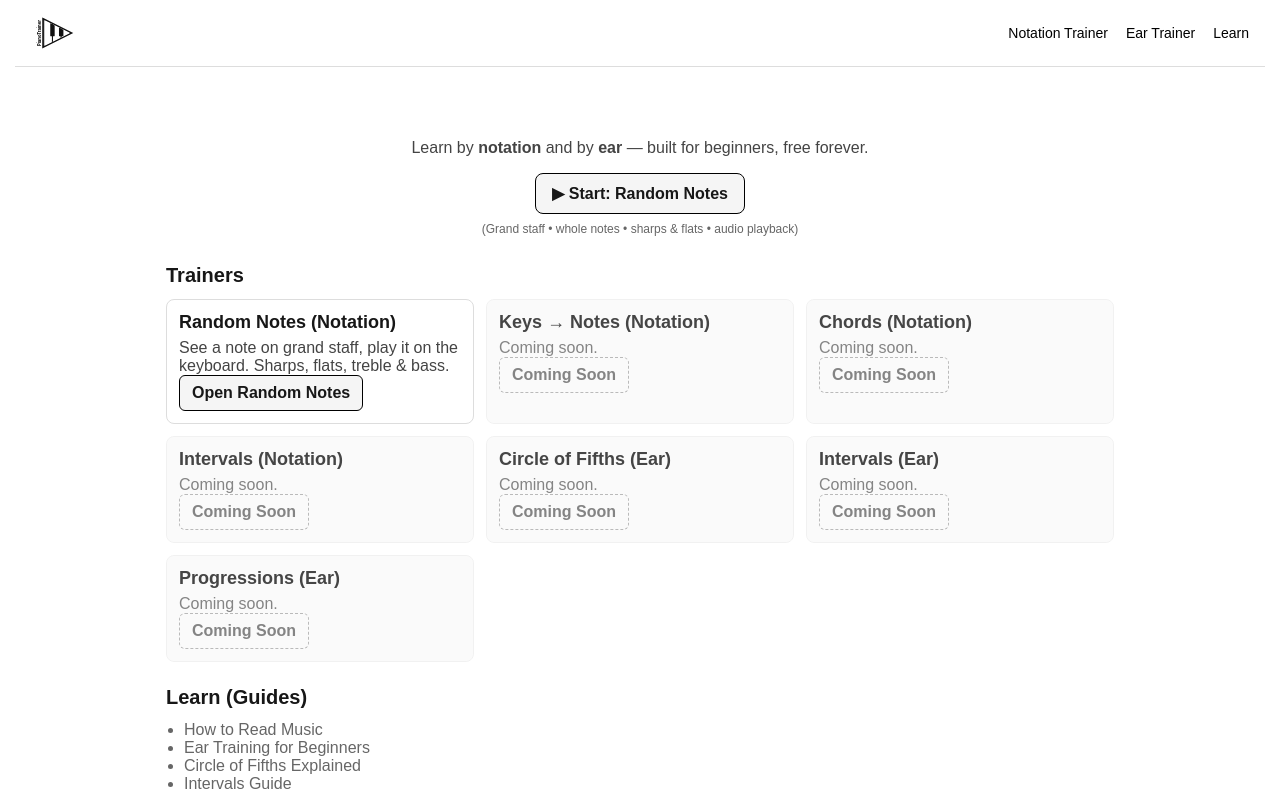
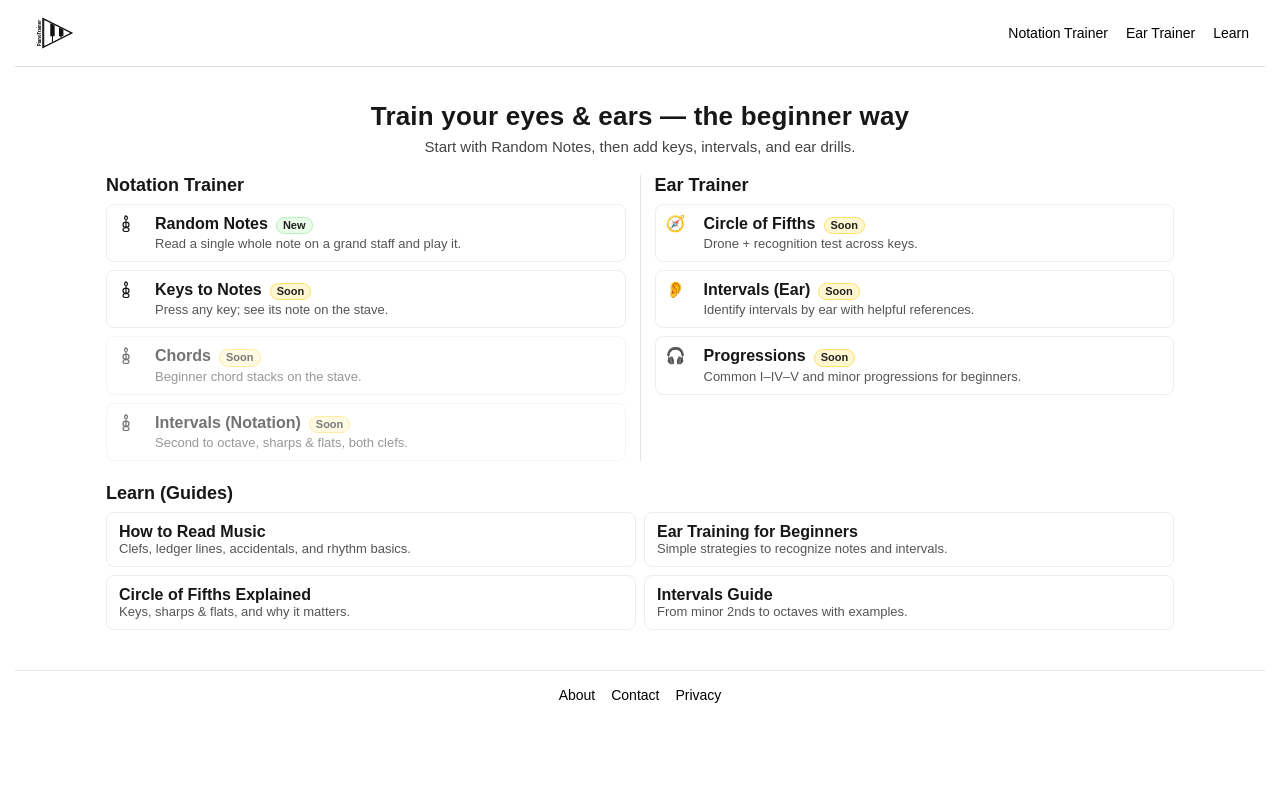
Before and after one commit to andreyeremichev/pianotrainer, a Next.js app: page / in a window 1280 px wide. Shown: the top 793 px of the page. Built offline with nearby package versions, Linux system fonts and the light colour scheme.

Commit message:
feat(home): swap text glyph for SVG TrebleClef icon; consistent rendering across devices

```diff
--- a/app/(site)/page.tsx
+++ b/app/(site)/page.tsx
@@ -1,167 +1,311 @@
 export const metadata = {
-  title: "PianoTrainer — Learn Notes & Train Your Ear (Beginner Friendly)",
+  title: "PianoTrainer • Free Notation & Ear Training for Beginners",
   description:
-    "Free beginner tools to learn piano notes by notation and by ear. Start with Random Notes: read a note on a grand staff and play it on the keyboard.",
+    "Practice reading music and training your ear with beginner-friendly exercises. Random notes, keys to notes, intervals, circle of fifths and more — free on PianoTrainer.",
 };
 
 import Link from "next/link";
+import TrebleClef from "../components/icons/TrebleClef";
+
+type Item = {
+  label: string;
+  href?: string;          // if missing → coming soon
+  desc?: string;
+  badge?: "New" | "Soon";
+  icon?: React.ReactNode; // now SVG/emoji component
+};
+
+const notationItems: Item[] = [
+  {
+    label: "Random Notes",
+    href: "/trainer/notation/random-notes",
+    desc: "Read a single whole note on a grand staff and play it.",
+    badge: "New",
+    icon: <TrebleClef size={18} />,
+  },
+  {
+    label: "Keys to Notes",
+    href: "/trainer/notation/keys-to-notes", // live when ready
+    desc: "Press any key; see its note on the stave.",
+    badge: "Soon",
+    icon: <TrebleClef size={18} />,
+  },
+  {
+    label: "Chords",
+    desc: "Beginner chord stacks on the stave.",
+    badge: "Soon",
+    icon: <TrebleClef size={18} />,
+  },
+  {
+    label: "Intervals (Notation)",
+    desc: "Second to octave, sharps & flats, both clefs.",
+    badge: "Soon",
+    icon: <TrebleClef size={18} />,
+  },
+];
+
+const earItems: Item[] = [
+  {
+    label: "Circle of Fifths",
+    href: "/trainer/ear/circle-of-fifths",
+    desc: "Drone + recognition test across keys.",
+    badge: "Soon",
+    icon: <span aria-hidden="true">🧭</span>,
+  },
+  {
+    label: "Intervals (Ear)",
+    href: "/trainer/ear/intervals",
+    desc: "Identify intervals by ear with helpful references.",
+    badge: "Soon",
+    icon: <span aria-hidden="true">👂</span>,
+  },
+  {
+    label: "Progressions",
+    href: "/trainer/ear/progressions",
+    desc: "Common I–IV–V and minor progressions for beginners.",
+    badge: "Soon",
+    icon: <span aria-hidden="true">🎧</span>,
+  },
+];
+
+const learnItems: Item[] = [
+  {
+    label: "How to Read Music",
+    href: "/learn/how-to-read-music",
+    desc: "Clefs, ledger lines, accidentals, and rhythm basics.",
+  },
+  {
+    label: "Ear Training for Beginners",
+    href: "/learn/ear-training-for-beginners",
+    desc: "Simple strategies to recognize notes and intervals.",
+  },
+  {
+    label: "Circle of Fifths Explained",
+    href: "/learn/circle-of-fifths-explained",
+    desc: "Keys, sharps & flats, and why it matters.",
+  },
+  {
+    label: "Intervals Guide",
+    href: "/learn/intervals-guide",
+    desc: "From minor 2nds to octaves with examples.",
+  },
+];
+
+function ListItem({ item }: { item: Item }) {
+  const body = (
+    <>
+      <span className="item-left">
+        <span className="glyph" aria-hidden="true">
+          {item.icon ?? <TrebleClef size={18} />}
+        </span>
+      </span>
+      <span className="item-main">
+        <span className="item-title">
+          {item.label}
+          {item.badge && <span className={`badge ${item.badge.toLowerCase()}`}>{item.badge}</span>}
+        </span>
+        {item.desc && <span className="item-desc">{item.desc}</span>}
+      </span>
+    </>
+  );
+
+  return item.href ? (
+    <Link href={item.href} className="item-link" prefetch>
+      {body}
+    </Link>
+  ) : (
+    <span className="item-link disabled" aria-disabled="true" title="Coming soon">
+      {body}
+    </span>
+  );
+}
 
 export default function HomePage() {
   return (
-    <main style={{ padding: "20px 16px", maxWidth: 980, margin: "0 auto" }}>
-      {/* Hero */}
-      <section style={{ textAlign: "center", marginBottom: 28 }}>
-        <div
-          style={{
-            display: "inline-flex",
-            alignItems: "center",
-            justifyContent: "center",
-            padding: "14px 18px",
-            borderRadius: 12,
-            margin: "0 auto 12px",
-          }}
-        >
+    <main className="home">
+      <style>{`
+        .home {
+          max-width: 1100px;
+          margin: 0 auto;
+          padding: 16px;
+        }
+
+        .hero {
+          text-align: center;
+          margin: 18px 0 10px;
+        }
+        .hero h1 {
+          margin: 0;
+          font-size: 26px;
+          letter-spacing: 0.2px;
+        }
+        .hero p {
+          margin: 6px 0 0;
+          color: #444;
+          font-size: 15px;
+        }
+
+        .split {
+          display: grid;
+          grid-template-columns: 1fr;
+          gap: 14px;
+          margin-top: 20px;
+        }
+        @media (min-width: 820px) {
+          .split {
+            grid-template-columns: 1fr min-content 1fr;
+            align-items: start;
+          }
+          .divider {
+            width: 1px;
+            align-self: stretch;
+            background: #e5e5e5;
+          }
+        }
+
+        .section h2 {
+          margin: 0 0 8px 0;
+          font-size: 18px;
+        }
+
+        .list {
+          display: grid;
+          gap: 8px;
+        }
+        .item-link {
+          display: grid;
+          grid-template-columns: 28px 1fr;
+          align-items: start;
+          gap: 10px;
+          padding: 10px 10px;
+          border: 1px solid #eee;
+          border-radius: 8px;
+          text-decoration: none;
+          background: #fff;
+          transition: background 0.15s ease, border-color 0.15s ease;
+          color: inherit;
+        }
+        .item-link:hover,
+        .item-link:focus-visible {
+          background: #fafafa;
+          border-color: #eaeaea;
+        }
+        .item-link.disabled {
+          opacity: 0.6;
+          cursor: default;
+          pointer-events: none;
+        }
+
+        .glyph {
+          display: inline-flex;
+          align-items: center;
+          justify-content: center;
+          line-height: 1;
+        }
+
+        .item-title {
+          font-weight: 600;
+          display: inline-flex;
+          gap: 8px;
+          align-items: baseline;
+        }
+        .item-desc {
+          display: block;
+          font-size: 13px;
+          color: #555;
+          margin-top: 2px;
+        }
+
+        .badge {
+          border: 1px solid #ddd;
+          padding: 1px 6px;
+          border-radius: 999px;
+          font-size: 11px;
+          line-height: 1.2;
+          color: #222;
+          background: #f7f7f7;
+        }
+        .badge.new { border-color: #b2f2bb; background: #e9fbe9; }
+        .badge.soon { border-color: #ffe066; background: #fff7d1; }
+
+        .learn {
+          margin-top: 22px;
+        }
+        .learn-grid {
+          display: grid;
+          gap: 8px;
+        }
+        @media (min-width: 820px) {
+          .learn-grid {
+            grid-template-columns: repeat(2, minmax(0,1fr));
+          }
+        }
+        .learn a {
+          display: block;
+          padding: 10px 12px;
+          border: 1px solid #eee;
+          border-radius: 8px;
+          text-decoration: none;
+          background: #fff;
+          transition: background 0.15s ease, border-color 0.15s ease;
+          color: inherit;
+        }
+        .learn a:hover,
+        .learn a:focus-visible {
+          background: #fafafa;
+          border-color: #eaeaea;
+        }
+
+        .item-link:focus-visible, .learn a:focus-visible {
+          outline: 2px solid #2684ff;
+          outline-offset: 2px;
+        }
+      `}</style>
+
+      <section className="hero" aria-label="Welcome">
+        <h1>Train your eyes & ears — the beginner way</h1>
+        <p>Start with Random Notes, then add keys, intervals, and ear drills.</p>
+      </section>
+
+      <section className="split" aria-label="Training Modes">
+        <div className="section" aria-labelledby="notation-h2">
+          <h2 id="notation-h2">Notation Trainer</h2>
+          <div className="list">
+            {notationItems.map((item) => (
+              <ListItem key={item.label} item={item} />
+            ))}
+          </div>
         </div>
 
-        <p style={{ margin: "8px 0 16px 0", color: "#444" }}>
-          Learn by <strong>notation</strong> and by <strong>ear</strong> — built for beginners, free forever.
-        </p>
+        <div className="divider" aria-hidden="true" />
 
-        <div style={{ display: "flex", justifyContent: "center", gap: 12 }}>
-          <Link
-            href="/trainer/notation/random-notes"
-            style={{
-              display: "inline-block",
-              padding: "10px 16px",
-              borderRadius: 8,
-              border: "1px solid #000",
-              background: "#f5f5f5",
-              textDecoration: "none",
-              fontWeight: 600,
-            }}
-          >
-            ▶ Start: Random Notes
-          </Link>
-        </div>
-
-        <p style={{ marginTop: 8, fontSize: 12, color: "#666" }}>
-          (Grand staff • whole notes • sharps & flats • audio playback)
-        </p>
-      </section>
-
-      {/* Trainers */}
-      <section aria-labelledby="trainers" style={{ marginBottom: 24 }}>
-        <h2 id="trainers" style={{ fontSize: 20, marginBottom: 12 }}>
-          Trainers
-        </h2>
-
-        <div
-          style={{
-            display: "grid",
-            gridTemplateColumns: "repeat(auto-fit, minmax(240px, 1fr))",
-            gap: 12,
-          }}
-        >
-          {/* Live card */}
-          <article
-            style={{
-              border: "1px solid #ddd",
-              borderRadius: 8,
-              padding: 12,
-              background: "#fff",
-            }}
-          >
-            <h3 style={{ marginTop: 0, marginBottom: 6, fontSize: 18 }}>
-              Random Notes (Notation)
-            </h3>
-            <p style={{ marginTop: 0, color: "#444" }}>
-              See a note on grand staff, play it on the keyboard. Sharps, flats, treble &amp; bass.
-            </p>
-            <Link
-              href="/trainer/notation/random-notes"
-              style={{
-                display: "inline-block",
-                padding: "8px 12px",
-                borderRadius: 6,
-                border: "1px solid #000",
-                textDecoration: "none",
-                background: "#f5f5f5",
-                fontWeight: 600,
-              }}
-            >
-              Open Random Notes
-            </Link>
-          </article>
-
-          {/* Non-clickable stubs */}
-          {[
-            { title: "Keys → Notes (Notation)", note: "coming soon" },
-            { title: "Chords (Notation)", note: "coming soon" },
-            { title: "Intervals (Notation)", note: "coming soon" },
-            { title: "Circle of Fifths (Ear)", note: "coming soon" },
-            { title: "Intervals (Ear)", note: "coming soon" },
-            { title: "Progressions (Ear)", note: "coming soon" },
-          ].map((item) => (
-            <article
-              key={item.title}
-              aria-disabled="true"
-              style={{
-                border: "1px solid #eee",
-                borderRadius: 8,
-                padding: 12,
-                background: "#fafafa",
-                opacity: 0.8,
-              }}
-            >
-              <h3 style={{ marginTop: 0, marginBottom: 6, fontSize: 18 }}>
-                {item.title}
-              </h3>
-              <p style={{ marginTop: 0, color: "#666" }}>
-                {item.note.charAt(0).toUpperCase() + item.note.slice(1)}.
-              </p>
-              <span
-                style={{
-                  display: "inline-block",
-                  padding: "8px 12px",
-                  borderRadius: 6,
-                  border: "1px dashed #aaa",
-                  color: "#666",
-                  fontWeight: 600,
-                }}
-              >
-                Coming Soon
-              </span>
-            </article>
-          ))}
+        <div className="section" aria-labelledby="ear-h2">
+          <h2 id="ear-h2">Ear Trainer</h2>
+          <div className="list">
+            {earItems.map((item) => (
+              <ListItem key={item.label} item={item} />
+            ))}
+          </div>
         </div>
       </section>
 
-      {/* Learn (listed only; links will activate later) */}
-      <section aria-labelledby="learn" style={{ marginBottom: 24 }}>
-        <h2 id="learn" style={{ fontSize: 20, marginBottom: 12 }}>
-          Learn (Guides)
-        </h2>
-        <ul style={{ margin: 0, paddingLeft: 18, color: "#666" }}>
-          <li>How to Read Music</li>
-          <li>Ear Training for Beginners</li>
-          <li>Circle of Fifths Explained</li>
-          <li>Intervals Guide</li>
-          <li>Glossary</li>
-        </ul>
-        <p style={{ marginTop: 8, fontSize: 12, color: "#888" }}>
-          (Links will activate as content is published.)
-        </p>
-      </section>
-
-      {/* Mission */}
-      <section aria-labelledby="mission">
-        <h2 id="mission" style={{ fontSize: 20, marginBottom: 8 }}>
-          Our Mission
-        </h2>
-        <p style={{ marginTop: 0, color: "#444" }}>
-          Help beginners learn both by ear and by notation — completely free. We show ads only on the home
-          and “Learn” pages; <strong>no ads</strong> inside training pages.
-        </p>
+      <section className="learn" aria-label="Learn Guides">
+        <h2 style={{ margin: "0 0 8px 0", fontSize: 18 }}>Learn (Guides)</h2>
+        <div className="learn-grid">
+          {learnItems.map((g) =>
+            g.href ? (
+              <Link key={g.label} href={g.href}>
+                <strong>{g.label}</strong>
+                <div style={{ fontSize: 13, color: "#555" }}>{g.desc}</div>
+              </Link>
+            ) : (
+              <span key={g.label}>
+                <strong>{g.label}</strong>
+                <div style={{ fontSize: 13, color: "#555" }}>{g.desc}</div>
+              </span>
+            )
+          )}
+        </div>
       </section>
     </main>
   );
--- /dev/null
+++ b/app/components/icons/TrebleClef.tsx
@@ -0,0 +1,52 @@
+// Simple, crisp treble clef icon.
+// No hooks → server component by default (fine for icons).
+// Size via `size` prop; color inherits from `currentColor`.
+
+type Props = {
+  size?: number;        // px, default 18
+  strokeWidth?: number; // px, default 1.6
+};
+
+export default function TrebleClef({ size = 18, strokeWidth = 1.6 }: Props) {
+  return (
+    <svg
+      width={size}
+      height={size}
+      viewBox="0 0 24 24"
+      aria-hidden="true"
+      focusable="false"
+      role="img"
+    >
+      {/* A small stylized treble-clef path; tuned for tiny rendering */}
+      <path
+        d="
+          M12 2
+          C10.8 2, 10 2.9, 10 4
+          C10 5.1, 10.8 6, 12 6
+          C13.2 6, 14 5.1, 14 4
+          C14 2.2, 12.6 1, 11 1
+
+          M12 6
+          L12 17
+
+          M12 9.5
+          C9.6 9.5, 8 11.1, 8 13
+          C8 14.9, 9.6 16.5, 12 16.5
+          C14.4 16.5, 16 14.9, 16 13
+          C16 11.1, 14.4 9.5, 12 9.5
+
+          M12 17
+          C9.5 17, 8 18.2, 8 19.5
+          C8 20.8, 9.5 22, 12 22
+          C14.5 22, 16 20.8, 16 19.5
+          C16 18.2, 14.5 17, 12 17
+        "
+        fill="none"
+        stroke="currentColor"
+        strokeLinecap="round"
+        strokeLinejoin="round"
+        strokeWidth={strokeWidth}
+      />
+    </svg>
+  );
+}
```
